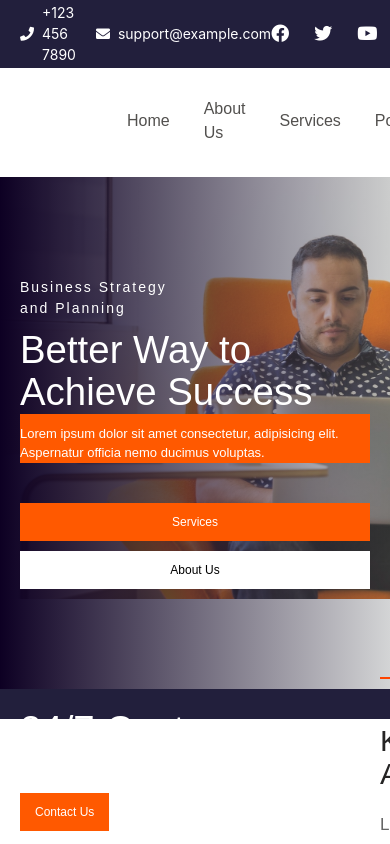
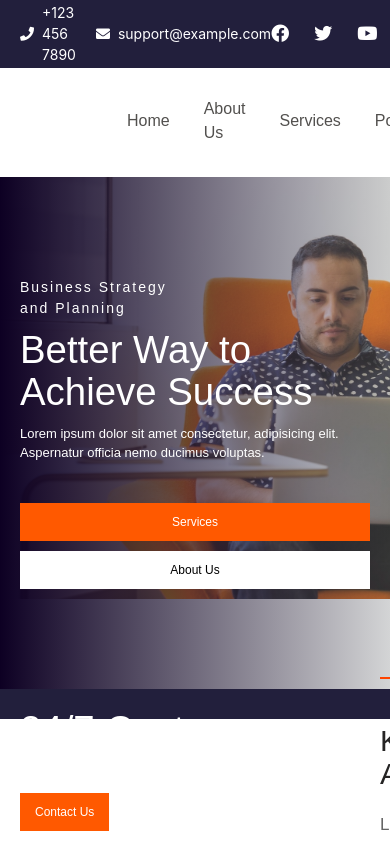
Before and after one commit to Mfonisorobert/Group-2-Website-Cloning, a React (Vite) app: page / in a window 390 px wide. Shown: the top 844 px of the page. Built offline with nearby package versions, Linux system fonts and the light colour scheme.

Commit message:
responsiveness

```diff
--- a/src/components/content/Hero.css
+++ b/src/components/content/Hero.css
@@ -32,7 +32,6 @@
     font-size:17px;
     padding-top: 10px;
     font-weight: 300;
-    background-color: #ff5900;
     width: 50%;
 }
 .button__container {
@@ -126,7 +125,7 @@
 
     .hero__text h4 {
         font-size: 28px;
-        width: 100%;
+        width: 70%;
     }
     .lorem{
     font-size: 28px;
```
